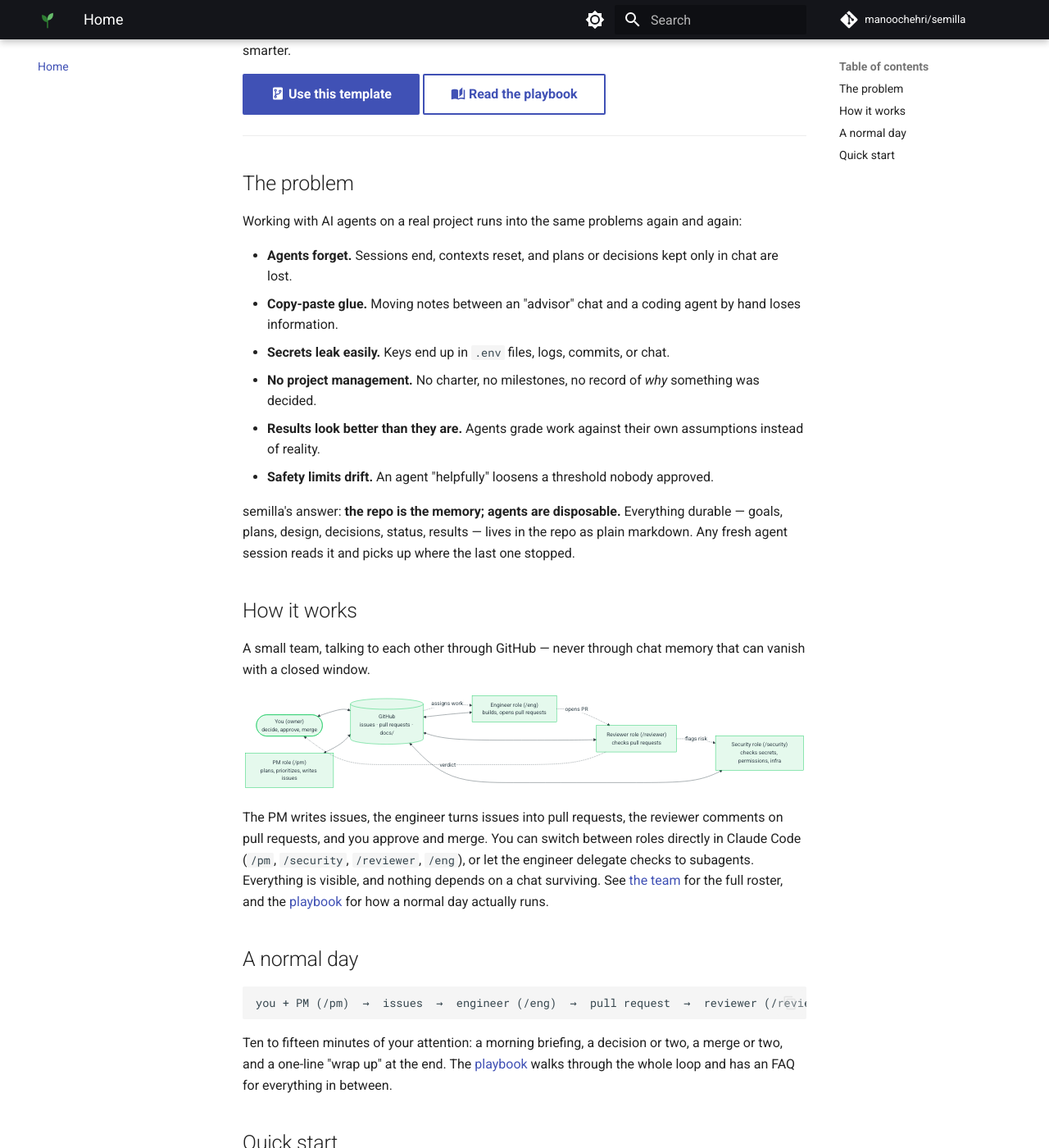
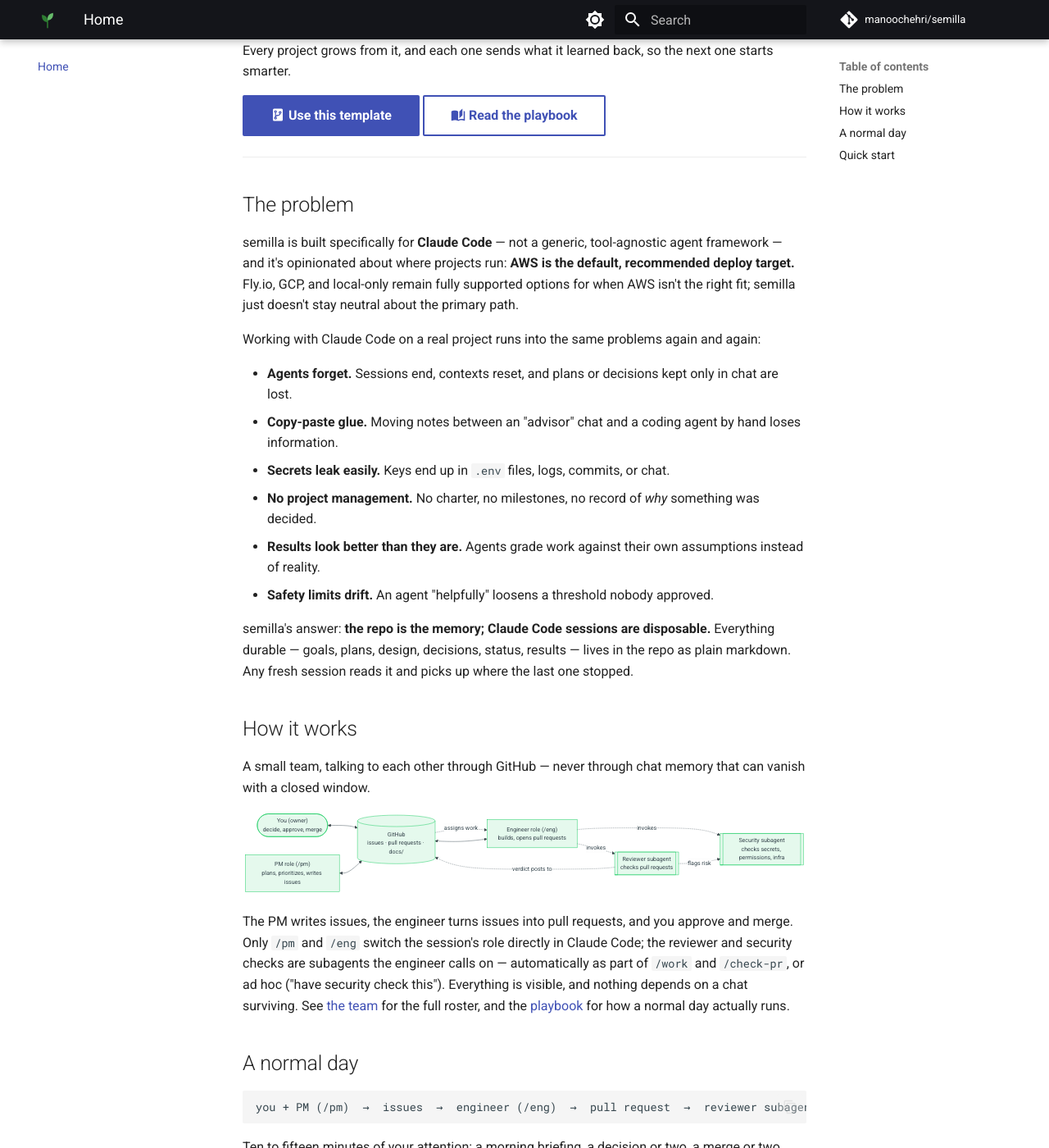
Before and after one commit to manoochehri/semilla, an MkDocs documentation site: the page built from handbook/index.md, in a window 1280 px wide and 1400 px high, scrolled down 246 px. Shown: the whole window at 82% size. Built offline with MkDocs 1.6.1 and Material for MkDocs 9.7.7, drawn with Linux system fonts in a browser that asks for light colours; comment, search, counter and statistics services are not loaded; some of the changed text lies outside the part shown.

Commit message:
Position docs site as built for Claude Code, opinionated toward AWS
The published docs site was tool-agnostic ("AI coding agents", no named
deploy target). Rewrite handbook/index.md's tagline and framing to say
semilla is built for Claude Code specifically and recommends AWS as the
primary deploy target, while keeping Fly.io/GCP/local fully supported
and unremoved (infra/ and kickoff.md's interview are untouched).

Also fix stale /reviewer and /security role-switch language in
handbook/index.md, guide.md, playbook.md, and team.md to match decision
0003 (#26): only /pm and /eng are role-switch commands; reviewer and
security are subagent-only.

Adds docs/decisions/0004-docs-site-claude-aws-focus.md recording the
positioning decision. Messaging-only; no functional or infra changes.

Co-Authored-By: Claude Sonnet 5 <noreply@anthropic.com>

````diff
--- a/handbook/index.md
+++ b/handbook/index.md
@@ -1,6 +1,6 @@
 # semilla
 
-**A self-improving template for starting software projects with AI coding agents.**
+**A self-improving template for starting software projects with Claude Code, opinionated toward AWS.**
 
 Every project grows from it, and each one sends what it learned back, so the next one starts smarter.
 
@@ -11,7 +11,9 @@ Every project grows from it, and each one sends what it learned back, so the nex
 
 ## The problem
 
-Working with AI agents on a real project runs into the same problems again and again:
+semilla is built specifically for **Claude Code** — not a generic, tool-agnostic agent framework — and it's opinionated about where projects run: **AWS is the default, recommended deploy target.** Fly.io, GCP, and local-only remain fully supported options for when AWS isn't the right fit; semilla just doesn't stay neutral about the primary path.
+
+Working with Claude Code on a real project runs into the same problems again and again:
 
 - **Agents forget.** Sessions end, contexts reset, and plans or decisions kept only in chat are lost.
 - **Copy-paste glue.** Moving notes between an "advisor" chat and a coding agent by hand loses information.
@@ -20,7 +22,7 @@ Working with AI agents on a real project runs into the same problems again and a
 - **Results look better than they are.** Agents grade work against their own assumptions instead of reality.
 - **Safety limits drift.** An agent "helpfully" loosens a threshold nobody approved.
 
-semilla's answer: **the repo is the memory; agents are disposable.** Everything durable — goals, plans, design, decisions, status, results — lives in the repo as plain markdown. Any fresh agent session reads it and picks up where the last one stopped.
+semilla's answer: **the repo is the memory; Claude Code sessions are disposable.** Everything durable — goals, plans, design, decisions, status, results — lives in the repo as plain markdown. Any fresh session reads it and picks up where the last one stopped.
 
 ## How it works
 
@@ -31,27 +33,26 @@ flowchart LR
     Owner(["You (owner)<br/>decide, approve, merge"])
     PM["PM role (/pm)<br/>plans, prioritizes, writes issues"]
     Engineer["Engineer role (/eng)<br/>builds, opens pull requests"]
-    Reviewer["Reviewer role (/reviewer)<br/>checks pull requests"]
-    Security["Security role (/security)<br/>checks secrets, permissions, infra"]
+    Reviewer[["Reviewer subagent<br/>checks pull requests"]]
+    Security[["Security subagent<br/>checks secrets, permissions, infra"]]
     GitHub[("GitHub<br/>issues · pull requests · docs/")]
 
     Owner <--> GitHub
     PM <--> GitHub
     Engineer <--> GitHub
-    Reviewer <--> GitHub
-    Security <--> GitHub
     GitHub -.->|assigns work| Engineer
-    Engineer -.->|opens PR| Reviewer
+    Engineer -.->|invokes| Reviewer
+    Engineer -.->|invokes| Security
+    Reviewer -.->|verdict posts to| GitHub
     Reviewer -.->|flags risk| Security
-    Reviewer -.->|verdict| Owner
 ```
 
-The PM writes issues, the engineer turns issues into pull requests, the reviewer comments on pull requests, and you approve and merge. You can switch between roles directly in Claude Code (`/pm`, `/security`, `/reviewer`, `/eng`), or let the engineer delegate checks to subagents. Everything is visible, and nothing depends on a chat surviving. See [the team](team.md) for the full roster, and the [playbook](playbook.md) for how a normal day actually runs.
+The PM writes issues, the engineer turns issues into pull requests, and you approve and merge. Only `/pm` and `/eng` switch the session's role directly in Claude Code; the reviewer and security checks are subagents the engineer calls on — automatically as part of `/work` and `/check-pr`, or ad hoc ("have security check this"). Everything is visible, and nothing depends on a chat surviving. See [the team](team.md) for the full roster, and the [playbook](playbook.md) for how a normal day actually runs.
 
 ## A normal day
 
 ```
-you + PM (/pm)  →  issues  →  engineer (/eng)  →  pull request  →  reviewer (/reviewer) + CI  →  you merge
+you + PM (/pm)  →  issues  →  engineer (/eng)  →  pull request  →  reviewer subagent + CI  →  you merge
 ```
 
 Ten to fifteen minutes of your attention: a morning briefing, a decision or two, a merge or two, and a one-line "wrap up" at the end. The [playbook](playbook.md) walks through the whole loop and has an FAQ for everything in between.
@@ -64,7 +65,7 @@ Ten to fifteen minutes of your attention: a morning briefing, a decision or two,
    cd my-project && make setup
    ```
    Or click **Use this template** above.
-2. **Open it in Claude Code** and run `/kickoff`. It interviews you (idea, success criteria, budget, deadline, constraints, stop rule, where it runs), shows you the charter and plan, and sets everything up.
+2. **Open it in Claude Code** and run `/kickoff`. It interviews you (idea, success criteria, budget, deadline, constraints, stop rule, where it runs), shows you the charter and plan, and sets everything up. AWS is the recommended deploy target; Fly.io, GCP, and local-only are also available (see [`infra/`](https://github.com/manoochehri/semilla/tree/main/infra)).
 3. **Start working:** `/start` reads the docs and proposes what to do next; approve it and it opens a pull request when done.
 
 See the [guide](guide.md) for the full setup walkthrough, including the optional GitHub Actions automation.
--- a/mkdocs.yml
+++ b/mkdocs.yml
@@ -1,5 +1,5 @@
 site_name: semilla
-site_description: A self-improving template for starting software projects with AI coding agents.
+site_description: A self-improving template for starting software projects with Claude Code, opinionated toward AWS.
 site_url: https://manoochehri.github.io/semilla/
 repo_url: https://github.com/manoochehri/semilla
 repo_name: manoochehri/semilla
````
Also changed, not shown: docs/decisions/0004-docs-site-claude-aws-focus.md (added, +18 -0 lines), handbook/guide.md (+5 -5 lines), handbook/playbook.md (+6 -6 lines), handbook/team.md (+9 -9 lines).
